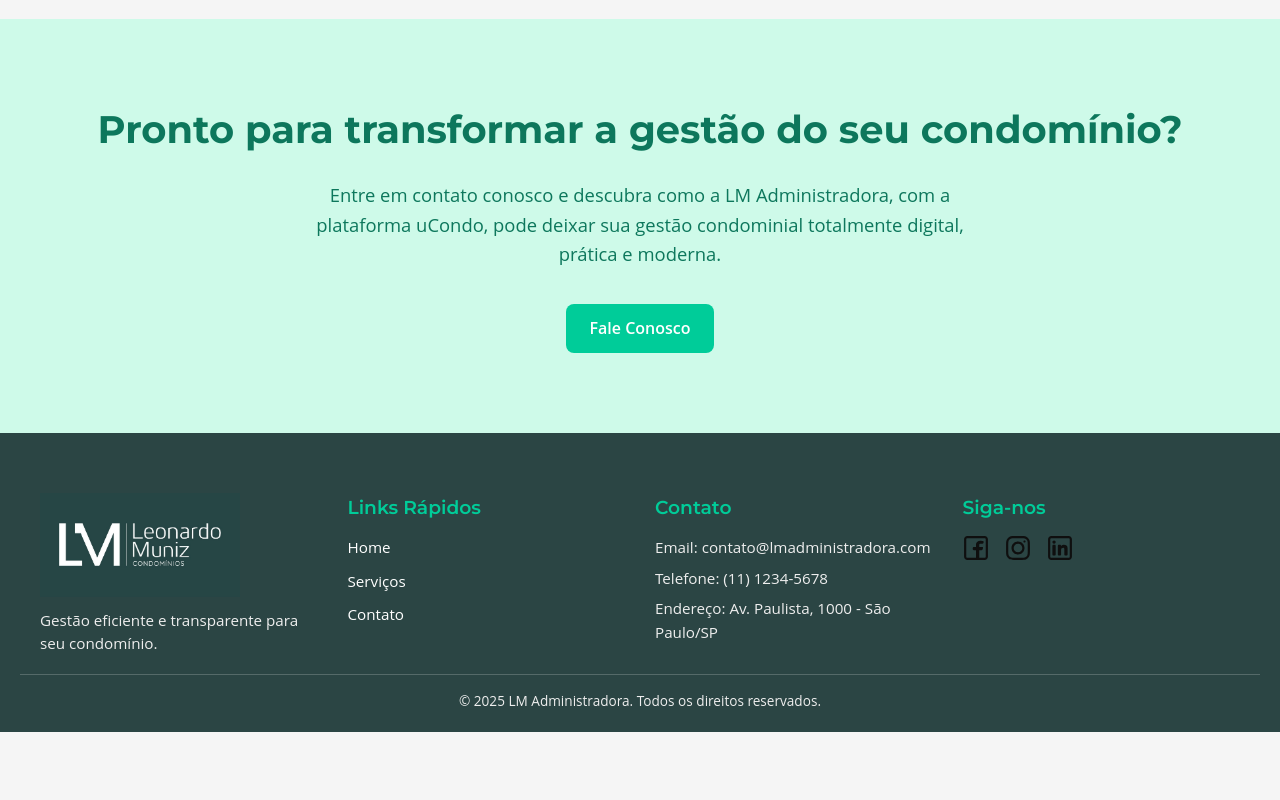
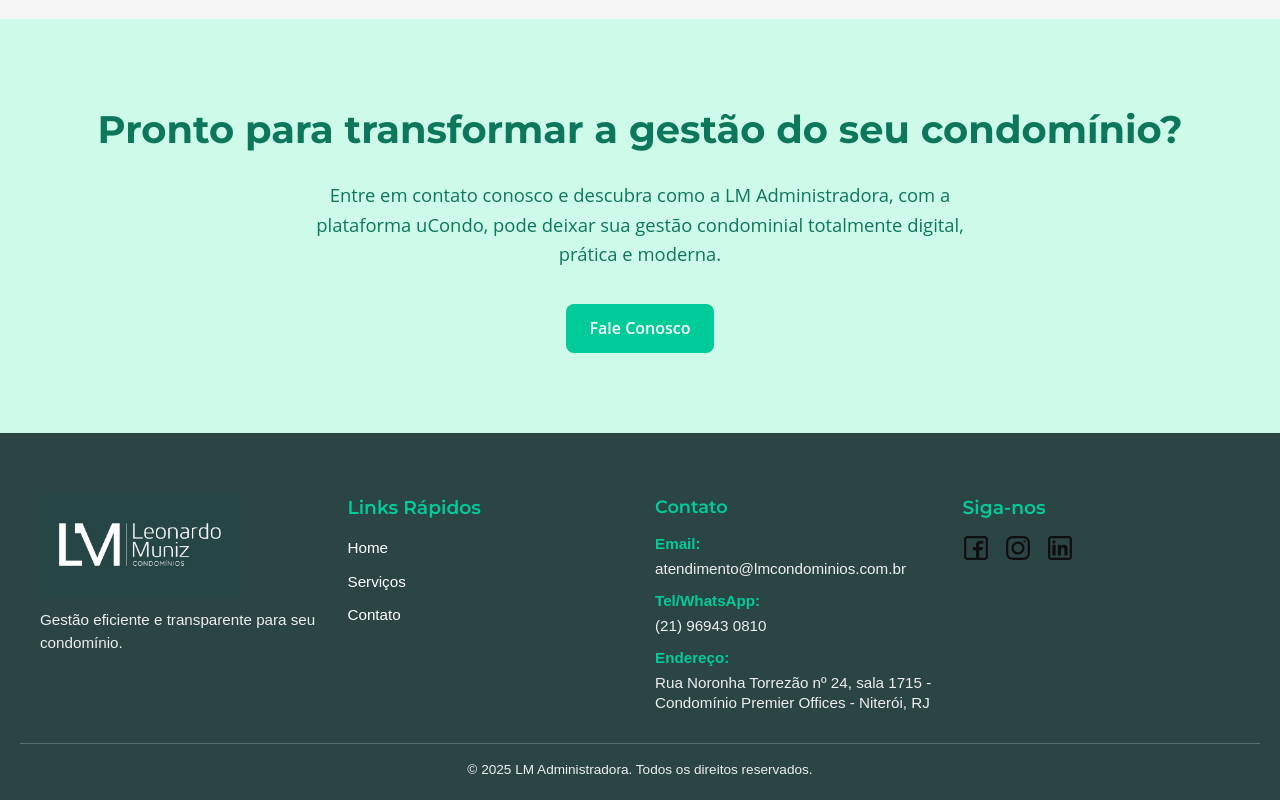
Before and after one commit to devgarciadiogo/CondoAdmin, a plain HTML site: page servicos.html in a window 1280 px wide. Shown: the part 2565-3365 px from the top of the page. Before the commit the page ends 3297 px from the top, so only its background shows below. Drawn offline with Linux system fonts and the light colour scheme.

Commit message:
Organizando o footer
Fazendo mudanças no contato do footer

```diff
--- a/css/servicos.css
+++ b/css/servicos.css
@@ -458,20 +458,23 @@
 }
 
 /* ======================= */
-/* FOOTER                   */
+/* FOOTER                  */
 /* ======================= */
 .footer-section {
     background-color: #2b4544;
     color: #fff;
     padding: 60px 20px 20px;
+    font-family: Arial, sans-serif;
 }
 
 .footer-container {
     max-width: 1200px;
-    margin: 0 auto 20px auto;
+    margin: 0 auto;
     display: grid;
     grid-template-columns: repeat(auto-fit, minmax(220px, 1fr));
     gap: 30px;
+    align-items: start;
+    padding-bottom: 30px; /* adiciona espaço extra antes do footer-bottom */
 }
 
 .footer-logo-img {
@@ -495,8 +498,14 @@
     font-weight: 600;
 }
 
+.footer-contact h3{
+    margin-bottom: 0px; /* aproxima o conteúdo do título */
+}
+
 .footer-links ul {
     list-style: none;
+    padding: 0;
+    margin: 0;
 }
 
 .footer-links ul li {
@@ -514,10 +523,29 @@
     color: #00cc99;
 }
 
-.footer-contact p {
-    margin-bottom: 6px;
+.footer-contact {
+    display: flex;
+    flex-direction: column;
+    gap: 10px;
+    font-size: 0.95rem;
+}
+
+.footer-contact .contact-item {
+    display: flex;
+    flex-direction: column;
+
+}
+
+.footer-contact .label {
+    font-weight: 600;
+    color: #00cc99;
+    margin-bottom: 3px;
+}
+
+.footer-contact .info {
     color: #eee;
-    font-size: 0.95rem;
+    line-height: 1.3;
+    word-break: break-word;
 }
 
 .footer-social a {
@@ -537,7 +565,7 @@
 
 .footer-bottom {
     text-align: center;
-    border-top: 1px solid rgba(255,255,255,0.2);
+    border-top: 1px solid rgba(255, 255, 255, 0.2);
     padding-top: 15px;
     color: #eee;
     font-size: 0.85rem;
--- a/css/style.css
+++ b/css/style.css
@@ -366,20 +366,23 @@
 }
 
 /* ======================= */
-/* FOOTER                   */
+/* FOOTER                  */
 /* ======================= */
 .footer-section {
     background-color: #2b4544;
     color: #fff;
     padding: 60px 20px 20px;
+    font-family: Arial, sans-serif;
 }
 
 .footer-container {
     max-width: 1200px;
-    margin: 0 auto 20px auto;
+    margin: 0 auto;
     display: grid;
     grid-template-columns: repeat(auto-fit, minmax(220px, 1fr));
     gap: 30px;
+    align-items: start;
+    padding-bottom: 30px; /* adiciona espaço extra antes do footer-bottom */
 }
 
 .footer-logo-img {
@@ -403,8 +406,14 @@
     font-weight: 600;
 }
 
+.footer-contact h3{
+    margin-bottom: 0px; /* aproxima o conteúdo do título */
+}
+
 .footer-links ul {
     list-style: none;
+    padding: 0;
+    margin: 0;
 }
 
 .footer-links ul li {
@@ -422,10 +431,29 @@
     color: #00cc99;
 }
 
-.footer-contact p {
-    margin-bottom: 6px;
+.footer-contact {
+    display: flex;
+    flex-direction: column;
+    gap: 10px;
+    font-size: 0.95rem;
+}
+
+.footer-contact .contact-item {
+    display: flex;
+    flex-direction: column;
+
+}
+
+.footer-contact .label {
+    font-weight: 600;
+    color: #00cc99;
+    margin-bottom: 3px;
+}
+
+.footer-contact .info {
     color: #eee;
-    font-size: 0.95rem;
+    line-height: 1.3;
+    word-break: break-word;
 }
 
 .footer-social a {
@@ -445,12 +473,11 @@
 
 .footer-bottom {
     text-align: center;
-    border-top: 1px solid rgba(255,255,255,0.2);
+    border-top: 1px solid rgba(255, 255, 255, 0.2);
     padding-top: 15px;
     color: #eee;
     font-size: 0.85rem;
 }
-
 /* ======================= */
 /* BOTÃO VOLTAR AO TOPO     */
 /* ======================= */
--- a/servicos.html
+++ b/servicos.html
@@ -179,6 +179,7 @@
                 <img src="images/Logo Leonardo Muniz Condominios.png" alt="LM Administradora Logo" class="footer-logo-img">
                 <p>Gestão eficiente e transparente para seu condomínio.</p>
             </div>
+
             <div class="footer-links">
                 <h3>Links Rápidos</h3>
                 <ul>
@@ -187,19 +188,35 @@
                     <li><a href="contato.html">Contato</a></li>
                 </ul>
             </div>
+
             <div class="footer-contact">
                 <h3>Contato</h3>
-                <p>Email: contato@lmadministradora.com</p>
-                <p>Telefone: (11) 1234-5678</p>
-                <p>Endereço: Av. Paulista, 1000 - São Paulo/SP</p>
+
+                <div class="contact-item">
+                    <span class="label">Email:</span>
+                    <span class="info">atendimento@lmcondominios.com.br</span>
+                </div>
+
+                <div class="contact-item">
+                    <span class="label">Tel/WhatsApp:</span>
+                    <span class="info">(21) 96943 0810</span>
+                </div>
+
+                <div class="contact-item">
+                    <span class="label">Endereço:</span>
+                    <span class="info">
+                        Rua Noronha Torrezão nº 24, sala 1715 - Condomínio Premier Offices - Niterói, RJ
+                    </span>
+                </div>
             </div>
             <div class="footer-social">
                 <h3>Siga-nos</h3>
-                <a href="#"><img src="images/icons/facebook.svg" alt="Facebook da LM Administradora" class="icon"></a>
-                <a href="#"><img src="images/icons/instagram.svg" alt="Instagram da LM Administradora" class="icon"></a>
-                <a href="#"><img src="images/icons/linkedin.svg" alt="LinkedIn da LM Administradora" class="icon"></a>
+                <a href="#" target="_blank"><img src="images/icons/facebook.svg" alt="Facebook da LM Administradora" class="icon"></a>
+                <a href="#" target="_blank"><img src="images/icons/instagram.svg" alt="Instagram da LM Administradora" class="icon"></a>
+                <a href="#" target="_blank"><img src="images/icons/linkedin.svg" alt="LinkedIn da LM Administradora" class="icon"></a>
             </div>
         </div>
+
         <div class="footer-bottom">
             <p>© 2025 LM Administradora. Todos os direitos reservados.</p>
         </div>
```
Also changed, not shown: index.html (+17 -4 lines).
